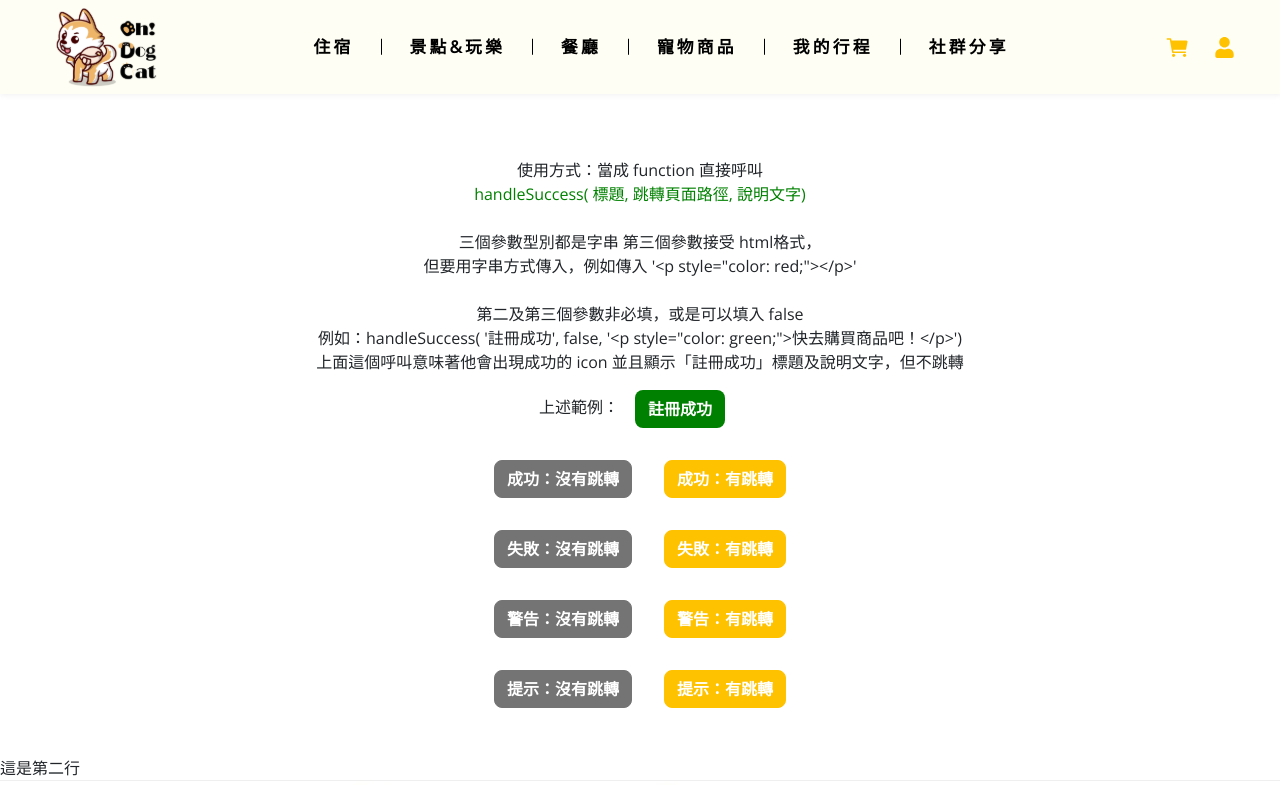
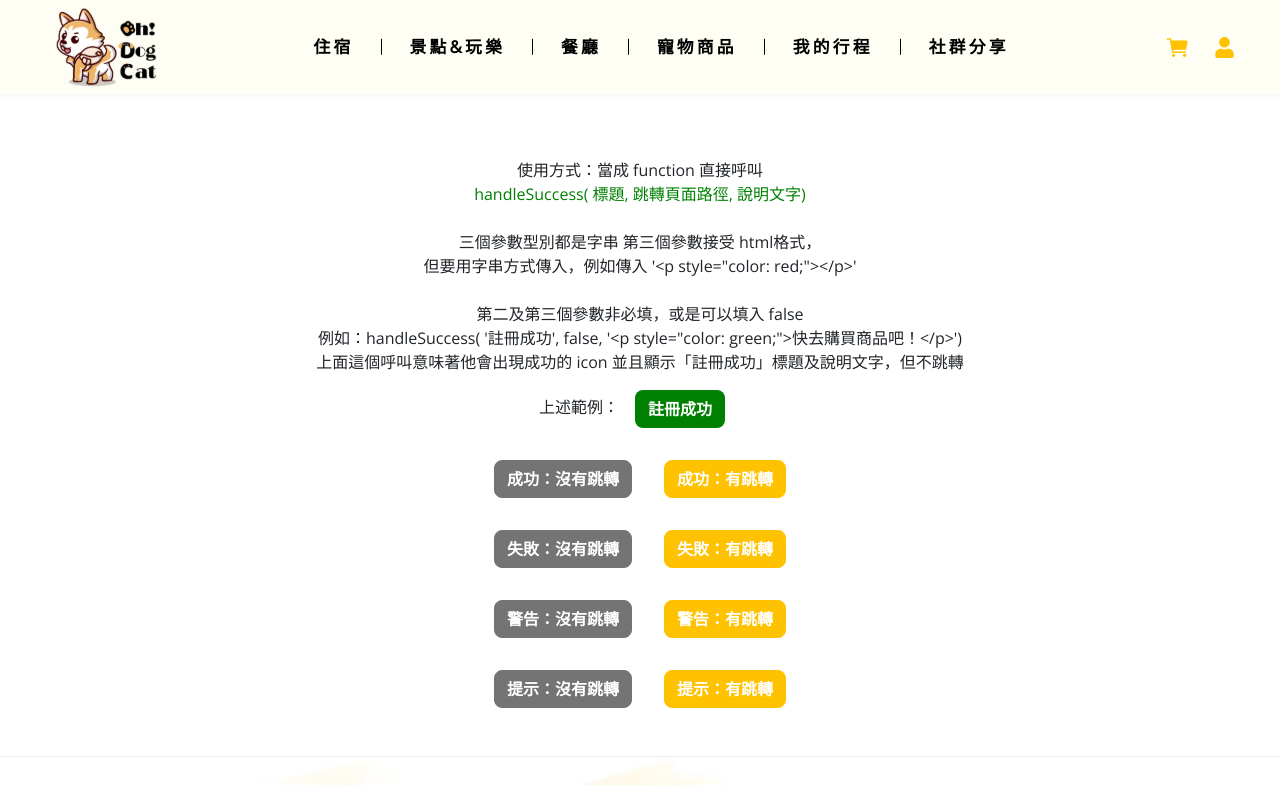
Before and after one commit to elhuai/urbaneleganceboutique, a React (Create React App) app: page /example in a window 1280 px wide. Shown: the top 785 px of the page. Built offline with nearby package versions, Linux system fonts and the light colour scheme; no server answers.

Commit message:
[chore] organize file

```diff
--- a/src/pages/ExamplePage/ExamplePage.js
+++ b/src/pages/ExamplePage/ExamplePage.js
@@ -5,7 +5,6 @@ const ExamplePage = () => {
   return (
     <div>
       <ExampleComponents />
-      這是第二行
     </div>
   );
 };
```
